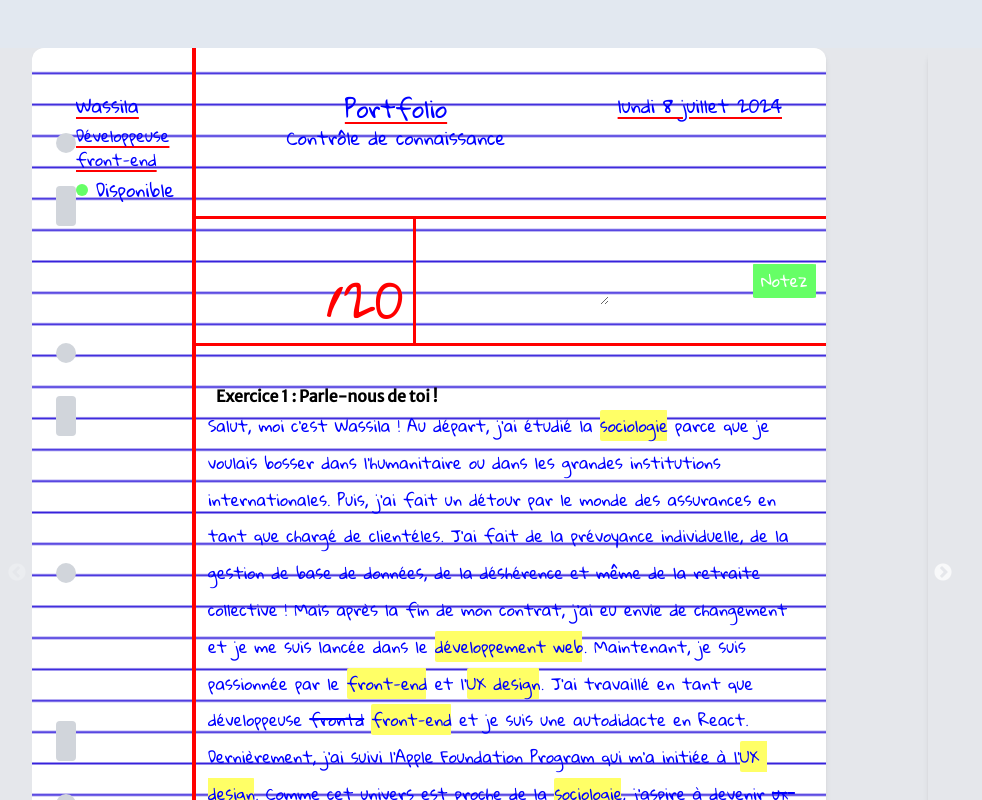
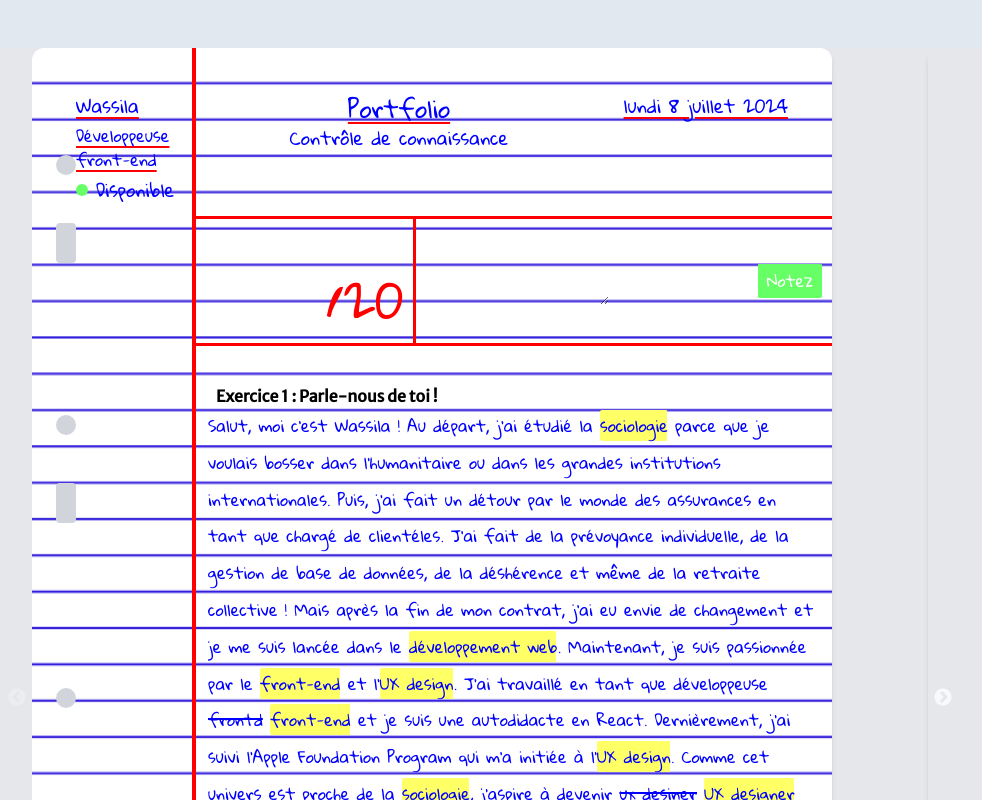
Before and after one commit to LaWass1864/autodit-react, a React (Create React App) app: page / in a window 1280 px wide. Both pictures are taken after a click on the button "Entrer". Shown: the top 800 px of the page, without its empty margins (160-1142 px from the left). Built offline with nearby package versions, Linux system fonts and the light colour scheme.

Commit message:
reglage de la hauteur dans le fichier Page.js ok

```diff
--- a/src/component/Page.js
+++ b/src/component/Page.js
@@ -4,8 +4,8 @@ const Page = ({ children, pageNumber, pageNumberStyle, pageNumberClass }) => {
   return (
     <div className="bg-white shadow-md rounded-xl p-4 sm:p-8 relative"
       style={{
-        width: '794px',
-        minHeight: '1050px',
+        width: '800px',
+        minHeight: '1300px',
         backgroundImage: 'url("/css-pattern-by-magicpattern4.png")',
         backgroundSize: 'cover',
         backgroundRepeat: 'no-repeat',
--- a/src/index.css
+++ b/src/index.css
@@ -537,5 +537,3 @@ button:hover {
 .presentation-text{
   font-size: 2.5vw; /* Taille de la police réactive */
 }
-
-/* responsive */
```
